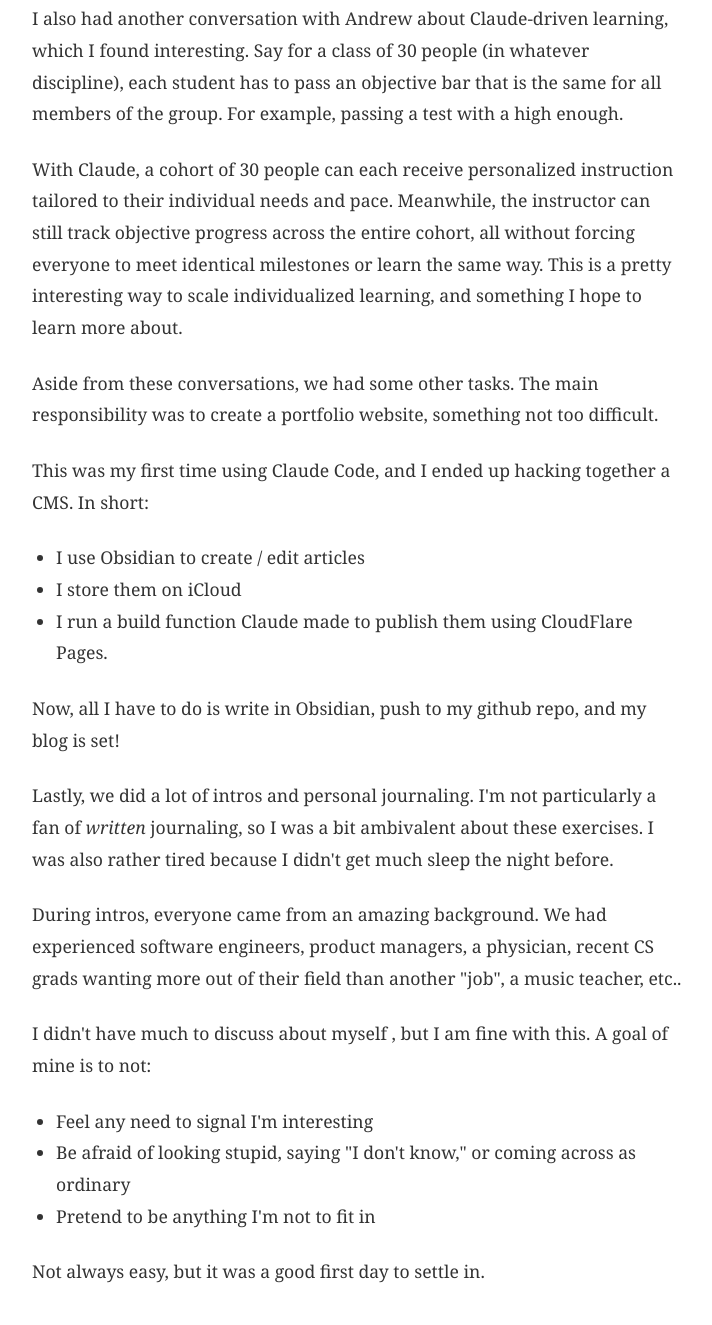
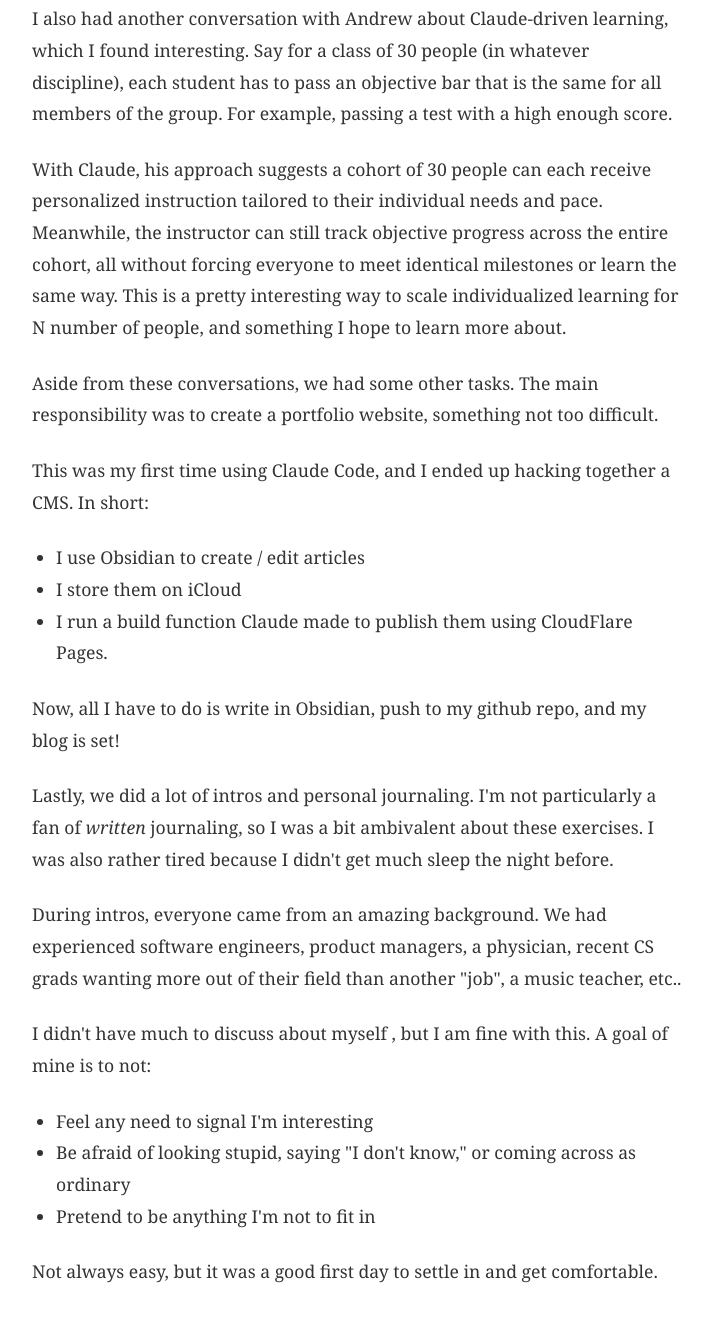
Before and after one commit to sendtwothreeyears/ai_site, a website: page posts/1-day-1.html in a window 1280 px wide. Shown: the part 1615-2940 px from the top of the page, without its empty margins (282-994 px from the left). Drawn offline with Linux system fonts and the light colour scheme.

Commit message:
updated articles

```diff
--- a/posts/1-day-1.html
+++ b/posts/1-day-1.html
@@ -42,8 +42,8 @@
 <li>When the tablesaw was introduced, the field of carpentry shifted from &quot;how do we cut the wood&quot; more towards &quot;what can we build now that we have so much wood to cut with&quot;</li>
 </ul>
 <p>The Fractal instructors were confident we should embrace these changes. Indeed, the consensus here seems to be that the era of manually writing code is dead. However, this abstraction should open up much more opportunities for those who run with these changes, and that those who wouldn&#39;t keep up would be left behind. At least, that&#39;s my takeaway.</p>
-<p>I also had another conversation with Andrew about Claude-driven learning, which I found interesting. Say for a class of 30 people (in whatever discipline), each student has to pass an objective bar that is the same for all members of the group. For example, passing a test with a high enough.</p>
-<p>With Claude, a cohort of 30 people can each receive personalized instruction tailored to their individual needs and pace. Meanwhile, the instructor can still track objective progress across the entire cohort, all without forcing everyone to meet identical milestones or learn the same way. This is a pretty interesting way to scale individualized learning, and something I hope to learn more about.</p>
+<p>I also had another conversation with Andrew about Claude-driven learning, which I found interesting. Say for a class of 30 people (in whatever discipline), each student has to pass an objective bar that is the same for all members of the group. For example, passing a test with a high enough score.</p>
+<p>With Claude, his approach suggests a cohort of 30 people can each receive personalized instruction tailored to their individual needs and pace. Meanwhile, the instructor can still track objective progress across the entire cohort, all without forcing everyone to meet identical milestones or learn the same way. This is a pretty interesting way to scale individualized learning for N number of people, and something I hope to learn more about.</p>
 <p>Aside from these conversations, we had some other tasks. The main responsibility was to create a portfolio website, something not too difficult. </p>
 <p>This was my first time using Claude Code, and I ended up hacking together a CMS. In short:</p>
 <ul>
@@ -62,7 +62,7 @@ I was also rather tired because I didn&#39;t get much sleep the night before.</p
 <li>Be afraid of looking stupid, saying &quot;I don&#39;t know,&quot; or coming across as ordinary</li>
 <li>Pretend to be anything I&#39;m not to fit in</li>
 </ul>
-<p>Not always easy, but it was a good first day to settle in.</p>
+<p>Not always easy, but it was a good first day to settle in and get comfortable.</p>
 
             </div>
 
```
